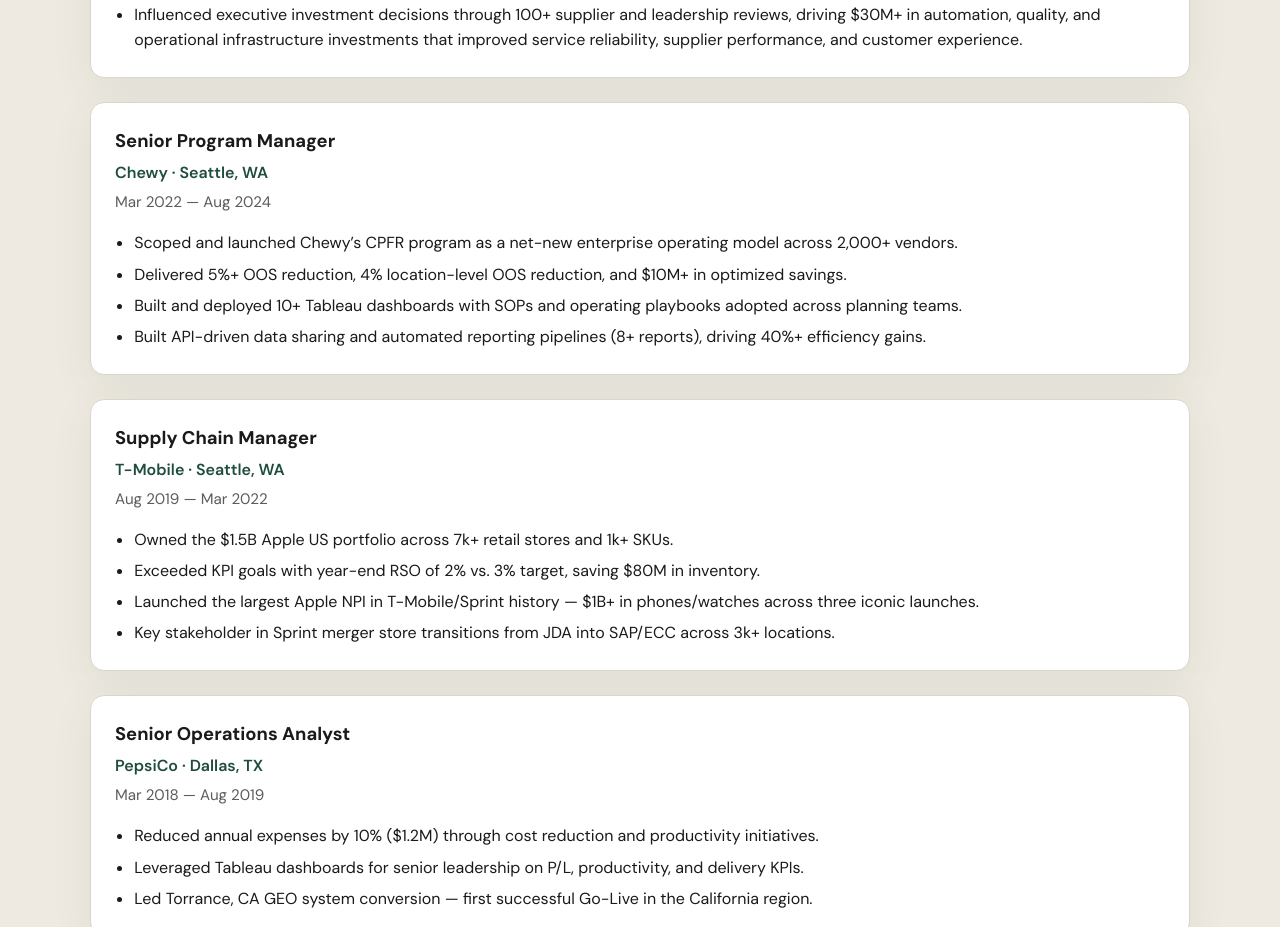
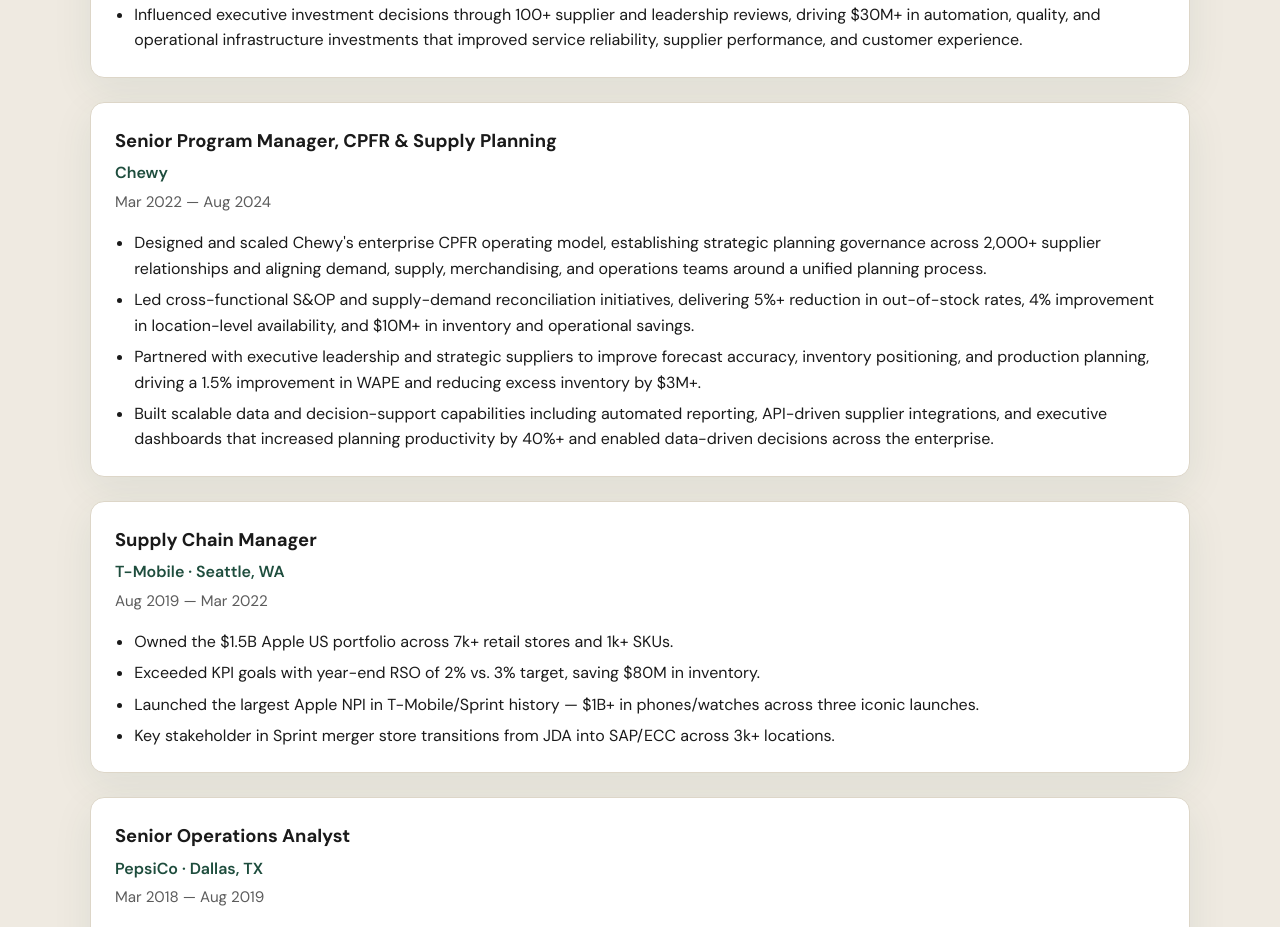
Before and after one commit to CaptianBoredASF/Website, a React (Vite) app: page / in a window 1280 px wide. Shown: the part 1360-2287 px from the top of the page. Built offline with nearby package versions, Linux system fonts and the light colour scheme.

Commit message:
Update Chewy CPFR role

```diff
--- a/src/data/resume.js
+++ b/src/data/resume.js
@@ -31,15 +31,14 @@
     ],
   },
   {
-    role: 'Senior Program Manager',
+    role: 'Senior Program Manager, CPFR & Supply Planning',
     company: 'Chewy',
-    location: 'Seattle, WA',
     period: 'Mar 2022 — Aug 2024',
     highlights: [
-      'Scoped and launched Chewy’s CPFR program as a net-new enterprise operating model across 2,000+ vendors.',
-      'Delivered 5%+ OOS reduction, 4% location-level OOS reduction, and $10M+ in optimized savings.',
-      'Built and deployed 10+ Tableau dashboards with SOPs and operating playbooks adopted across planning teams.',
-      'Built API-driven data sharing and automated reporting pipelines (8+ reports), driving 40%+ efficiency gains.',
+      'Designed and scaled Chewy\'s enterprise CPFR operating model, establishing strategic planning governance across 2,000+ supplier relationships and aligning demand, supply, merchandising, and operations teams around a unified planning process.',
+      'Led cross-functional S&OP and supply-demand reconciliation initiatives, delivering 5%+ reduction in out-of-stock rates, 4% improvement in location-level availability, and $10M+ in inventory and operational savings.',
+      'Partnered with executive leadership and strategic suppliers to improve forecast accuracy, inventory positioning, and production planning, driving a 1.5% improvement in WAPE and reducing excess inventory by $3M+.',
+      'Built scalable data and decision-support capabilities including automated reporting, API-driven supplier integrations, and executive dashboards that increased planning productivity by 40%+ and enabled data-driven decisions across the enterprise.',
     ],
   },
   {
```
